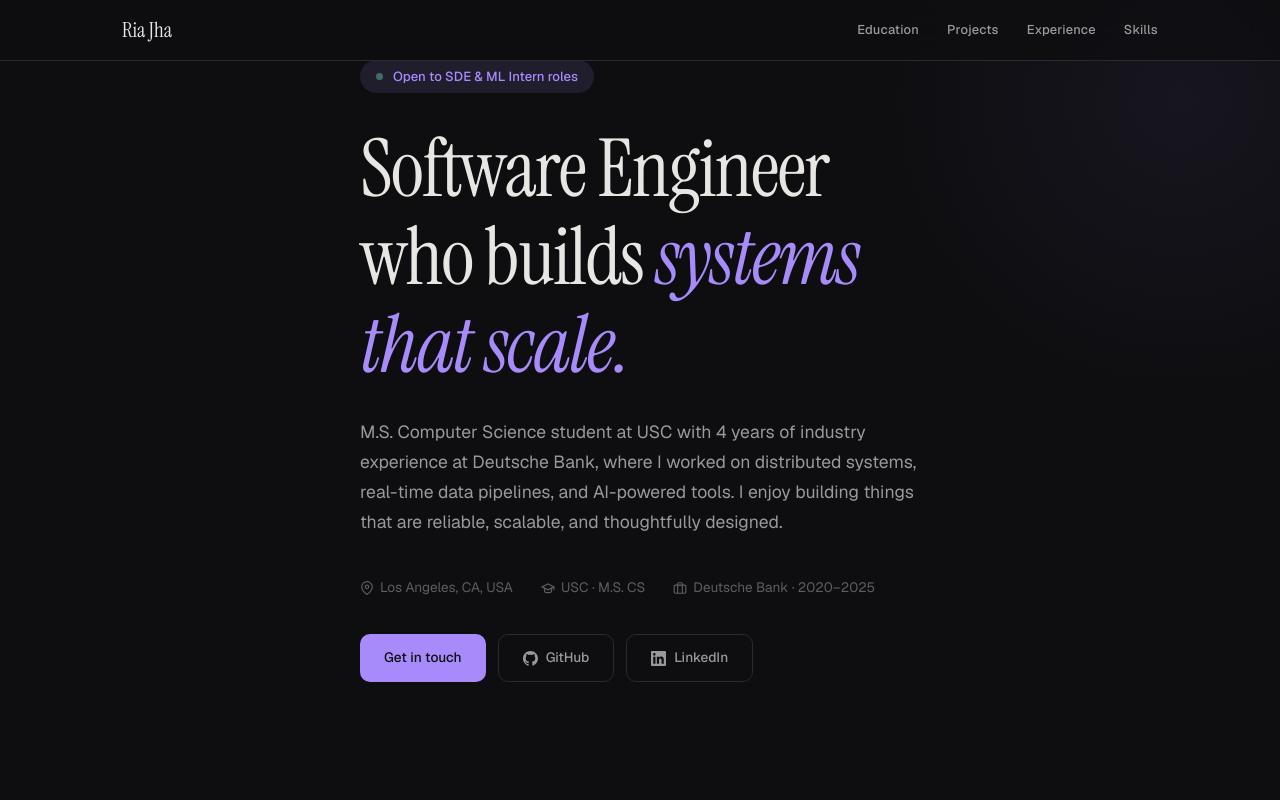
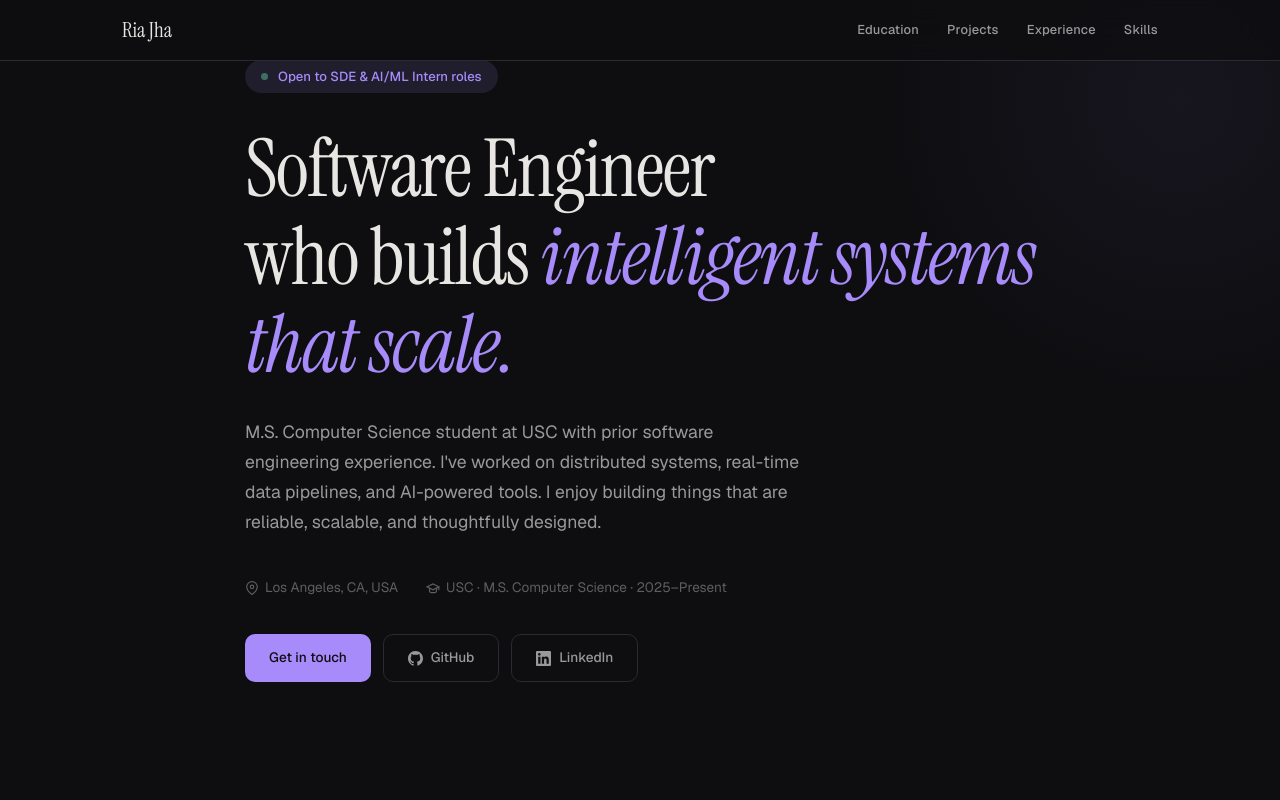
Before and after one commit to riajha-usc/portfolio, a website: page index.html in a window 1280 px wide. Shown: the top 800 px of the page. Drawn offline with nearby package versions, Linux system fonts and the light colour scheme.

Commit message:
Update hero section with refined internship roles and enhanced bio description

```diff
--- a/index.html
+++ b/index.html
@@ -295,14 +295,13 @@
         <div class="hero-content">
           <div class="hero-greeting">
             <span class="dot"></span>
-            Open to SDE &amp; ML Intern roles
+            Open to SDE &amp; AI/ML Intern roles
           </div>
           <h1>
-            Software Engineer<br>who builds <em>systems<br>that scale.</em>
+            Software Engineer<br>who builds <em> intelligent systems<br>that scale.</em>
           </h1>
           <p class="hero-bio">
-            M.S. Computer Science student at USC with 4 years of industry experience
-            at Deutsche Bank, where I worked on distributed systems, real-time data
+            M.S. Computer Science student at USC with prior software engineering experience. I've worked on distributed systems, real-time data
             pipelines, and AI-powered tools. I enjoy building things that are reliable,
             scalable, and thoughtfully designed.
           </p>
@@ -313,11 +312,7 @@
             </span>
             <span>
               <svg viewBox="0 0 24 24"><path d="M22 10v6M2 10l10-5 10 5-10 5z"/><path d="M6 12v5c0 1.66 2.69 3 6 3s6-1.34 6-3v-5"/></svg>
-              USC &middot; M.S. CS
-            </span>
-            <span>
-              <svg viewBox="0 0 24 24"><rect x="2" y="7" width="20" height="14" rx="2" ry="2"/><path d="M16 21V5a2 2 0 0 0-2-2h-4a2 2 0 0 0-2 2v16"/></svg>
-              Deutsche Bank &middot; 2020–2025
+              USC &middot; M.S. Computer Science &middot; 2025–Present
             </span>
           </div>
           <div class="hero-actions">
```
